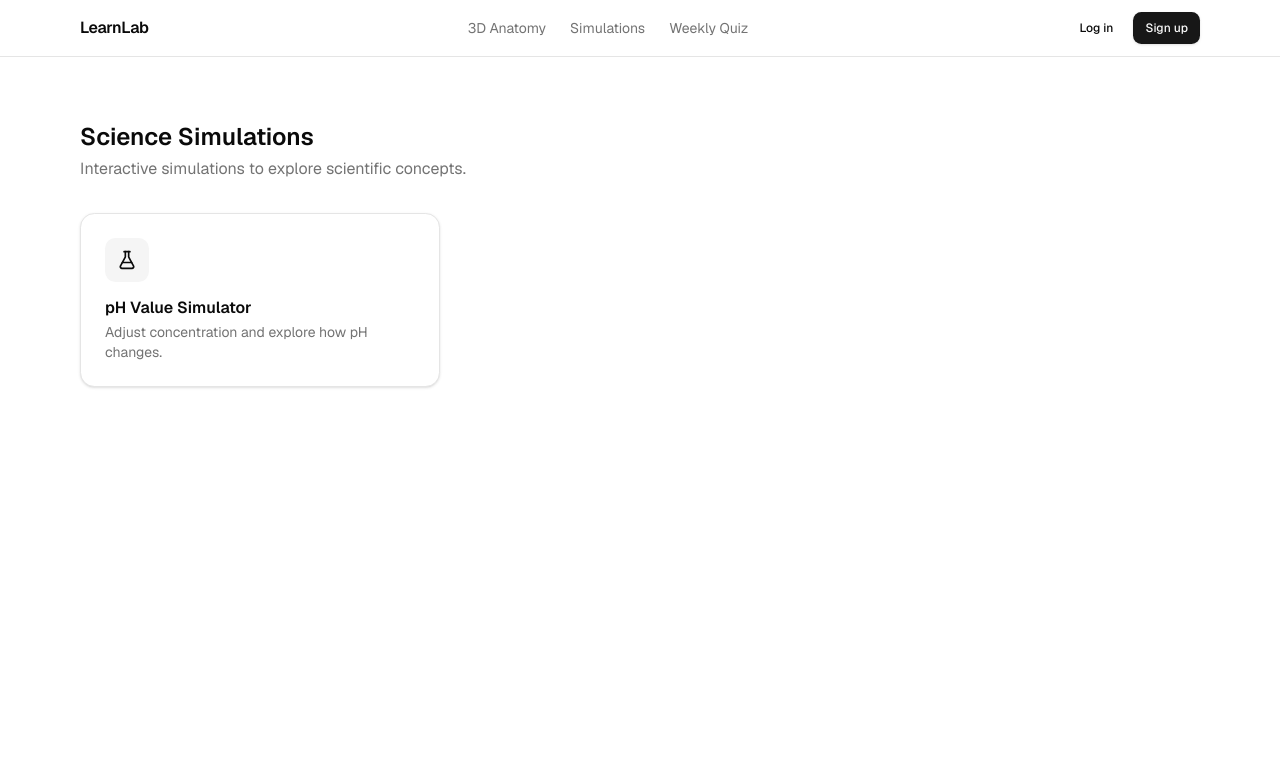
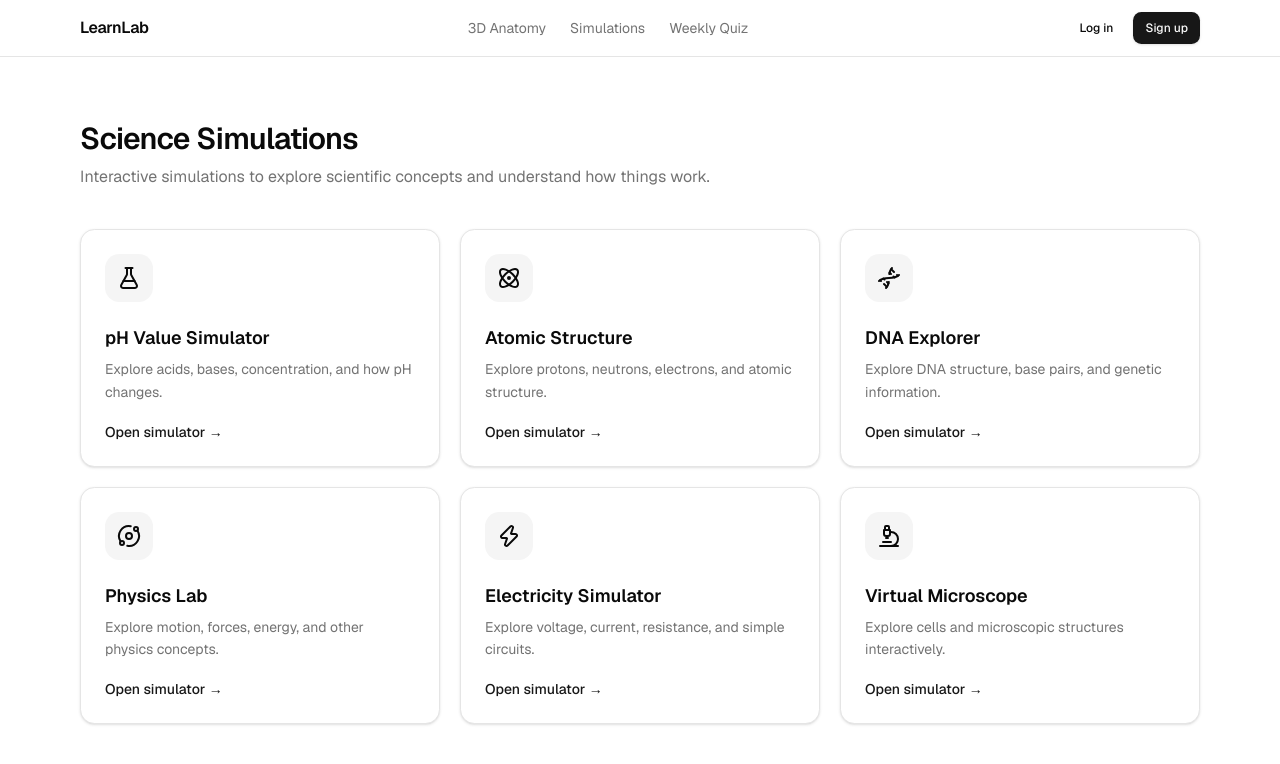
Before and after one commit to kashonline92/sciencewithshani, a Next.js app: page /simulations in a window 1280 px wide. Shown: the top 764 px of the page. Built offline with nearby package versions, Linux system fonts and the light colour scheme; no server answers.

Commit message:
simulator page change

```diff
--- a/src/app/simulations/page.tsx
+++ b/src/app/simulations/page.tsx
@@ -5,43 +5,101 @@ import {
   CardTitle,
   CardDescription,
 } from "@/components/ui/card";
-import { FlaskConical } from "lucide-react";
+import {
+  FlaskConical,
+  Atom,
+  Dna,
+  Orbit,
+  Zap,
+  Microscope,
+} from "lucide-react";
 
 const sims = [
   {
     href: "/simulations/ph",
     title: "pH Value Simulator",
-    description: "Adjust concentration and explore how pH changes.",
+    description:
+      "Explore acids, bases, concentration, and how pH changes.",
     icon: FlaskConical,
+  },
+  {
+    href: "/simulations/atoms",
+    title: "Atomic Structure",
+    description:
+      "Explore protons, neutrons, electrons, and atomic structure.",
+    icon: Atom,
+  },
+  {
+    href: "/simulations/dna",
+    title: "DNA Explorer",
+    description:
+      "Explore DNA structure, base pairs, and genetic information.",
+    icon: Dna,
+  },
+  {
+    href: "/simulations/physics",
+    title: "Physics Lab",
+    description:
+      "Explore motion, forces, energy, and other physics concepts.",
+    icon: Orbit,
+  },
+  {
+    href: "/simulations/electricity",
+    title: "Electricity Simulator",
+    description:
+      "Explore voltage, current, resistance, and simple circuits.",
+    icon: Zap,
+  },
+  {
+    href: "/simulations/microscope",
+    title: "Virtual Microscope",
+    description:
+      "Explore cells and microscopic structures interactively.",
+    icon: Microscope,
   },
 ];
 
 export default function SimulationsPage() {
   return (
     <div className="mx-auto max-w-6xl px-4 py-16">
-      <h1 className="text-2xl font-semibold">Science Simulations</h1>
+      <div>
+        <h1 className="text-3xl font-semibold tracking-tight">
+          Science Simulations
+        </h1>
 
-      <p className="mt-1 text-muted-foreground">
-        Interactive simulations to explore scientific concepts.
-      </p>
+        <p className="mt-2 max-w-2xl text-muted-foreground">
+          Interactive simulations to explore scientific concepts and
+          understand how things work.
+        </p>
+      </div>
 
-      <div className="mt-8 grid gap-5 sm:grid-cols-2 lg:grid-cols-3">
+      <div className="mt-10 grid gap-5 sm:grid-cols-2 lg:grid-cols-3">
         {sims.map((sim) => {
           const Icon = sim.icon;
 
           return (
-            <Link key={sim.href} href={sim.href}>
-              <Card className="h-full cursor-pointer transition-all hover:-translate-y-1 hover:shadow-md">
+            <Link
+              key={sim.href}
+              href={sim.href}
+              className="group"
+            >
+              <Card className="h-full transition-all duration-200 group-hover:-translate-y-1 group-hover:shadow-lg">
                 <CardHeader>
-                  <div className="mb-3 flex size-11 items-center justify-center rounded-lg bg-muted">
-                    <Icon className="size-5" />
+                  <div className="mb-4 flex size-12 items-center justify-center rounded-xl bg-muted transition-colors group-hover:bg-primary group-hover:text-primary-foreground">
+                    <Icon className="size-6" />
                   </div>
 
-                  <CardTitle>{sim.title}</CardTitle>
+                  <CardTitle className="text-lg">
+                    {sim.title}
+                  </CardTitle>
 
-                  <CardDescription>
+                  <CardDescription className="leading-relaxed">
                     {sim.description}
                   </CardDescription>
+
+                  <div className="pt-3 text-sm font-medium text-primary">
+                    Open simulator →
+                  </div>
                 </CardHeader>
               </Card>
             </Link>
```
